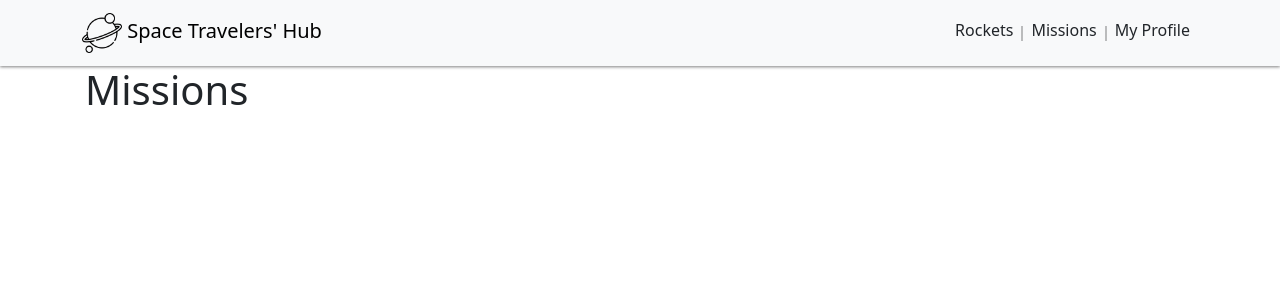
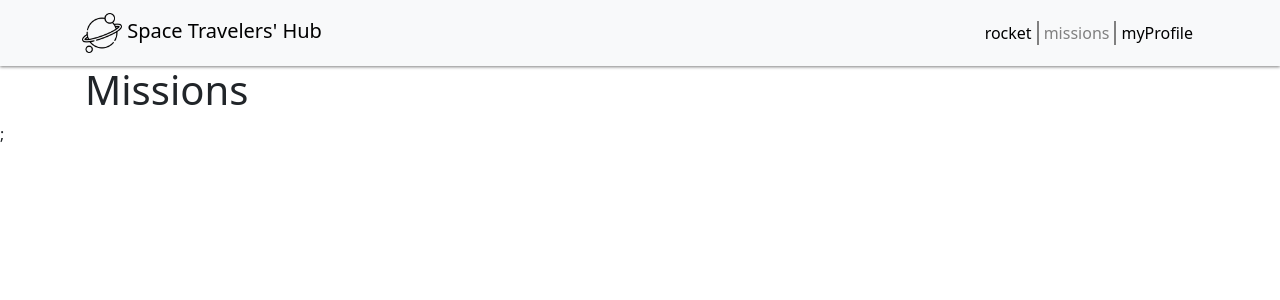
Before and after one commit to DilsherB/Space-Travelers-Hub, a React (Create React App) app: page /missions in a window 1280 px wide. Shown: the top 300 px of the page. Built offline with nearby package versions, Linux system fonts and the light colour scheme.

Commit message:
Add rockets fetching, Rocket reservation, reservation cancelation

```diff
--- a/package.json
+++ b/package.json
@@ -9,6 +9,7 @@
     "@testing-library/user-event": "^13.5.0",
     "axios": "^1.4.0",
     "bootstrap": "^5.3.0",
+    "prop-types": "^15.8.1",
     "react": "^18.2.0",
     "react-bootstrap": "^2.7.4",
     "react-dom": "^18.2.0",
--- a/src/App.jsx
+++ b/src/App.jsx
@@ -5,24 +5,34 @@ import {
   createRoutesFromElements,
   RouterProvider,
 } from "react-router-dom";
+import { Provider } from "react-redux";
 import Layout from "./routes/Layout";
 import Rockets from "./routes/Rockets";
 import Missions from "./components/Missions";
 import MyProfile from "./components/MyProfile";
 import "bootstrap/dist/css/bootstrap.min.css";
+import store from "./redux/store";
 
 const router = createBrowserRouter(
   createRoutesFromElements(
-    <Route path="/" element={<Layout />}>
+    <Route
+      path="/"
+      element={<Layout />}
+      errorElement={<div>Error Element</div>}
+      ErrorBoundary={<div>Error Boundaries</div>}
+    >
       <Route path="/" element={<Rockets />} />
-      <Route path="/rocket" element={<Rockets />} />
       <Route path="/missions" element={<Missions />} />
       <Route path="/myProfile" element={<MyProfile />} />
     </Route>
   )
 );
 function App() {
-  return <RouterProvider router={router} />;
+  return (
+    <Provider store={store}>
+      <RouterProvider router={router} />;
+    </Provider>
+  );
 }
 
 export default App;
--- a/src/components/NavBar.js
+++ b/src/components/NavBar.js
@@ -8,16 +8,16 @@ import logo from "../assets/planet.png";
 // Navbar component
 const NaviGationbar = () => {
   const menuItems = {
-    rocket: "Rockets",
-    missions: "Missions",
-    myProfile: "My Profile",
+    rocket: "rocket",
+    missions: "missions",
+    myProfile: "myProfile",
   };
   return (
     <Navbar
       collapseOnSelect
       expand="lg"
       className="bg-body-tertiary bg-primary"
-      style={{ boxShadow: '0 1px 3px grey' }}
+      style={{ boxShadow: "0 1px 3px grey" }}
     >
       <Container className="">
         <Navbar.Brand href="#home">
@@ -31,34 +31,36 @@ const NaviGationbar = () => {
               {Object.keys(menuItems).map((item, index) => (
                 <li key={item} className="list-group-item">
                   <NavLink
-                    to={`${item}`}
+                    to={menuItems[item] === "rocket" ? "/" : menuItems[item]}
                     className="text-decoration-none d-flex"
+                    style={({ isActive }) => {
+                      if (isActive) {
+                        return index === 1
+                          ? {
+                            borderRight: "2px solid grey",
+                            borderLeft: "2px solid grey",
+                            padding: "0 5px",
+                            color: "grey",
+                          }
+                          : {
+                            padding: "0 5px",
+                            color: "grey",
+                          };
+                      }
+                      return index === 1
+                        ? {
+                          borderRight: "2px solid grey",
+                          borderLeft: "2px solid grey",
+                          padding: "0 5px",
+                          color: "black",
+                        }
+                        : {
+                          padding: "0 5px",
+                          color: "black",
+                        };
+                    }}
                   >
-                    {index === 1 ? (
-                      <>
-                        <hr
-                          style={{
-                            width: 2,
-                            height: 15,
-                            border: "solid 1px black",
-                          }}
-                        />
-                        <Nav.Link href="#deets" className="text-dark">
-                          {menuItems[item]}
-                        </Nav.Link>
-                        <hr
-                          style={{
-                            width: 2,
-                            height: 15,
-                            border: "1px solid black",
-                          }}
-                        />
-                      </>
-                    ) : (
-                      <Nav.Link href="#deets" className="text-dark">
-                        {menuItems[item]}
-                      </Nav.Link>
-                    )}
+                    {menuItems[item]}
                   </NavLink>
                 </li>
               ))}
--- /dev/null
+++ b/src/components/Rocket.jsx
@@ -0,0 +1,54 @@
+import React from "react";
+import PropTypes from "prop-types";
+import { Badge, Button, Image } from "react-bootstrap";
+import { useDispatch } from "react-redux";
+import styles from "./styles/Rocket.module.css";
+import { actions } from "../redux/rockets/rocketsSlice";
+
+const Rocket = ({ rocket }) => {
+  const dispatch = useDispatch();
+  const reserve = (id) => {
+    dispatch(actions.reserve({ id }));
+  };
+
+  const cancel = (id) => {
+    dispatch(actions.cancel({ id }));
+  };
+
+  return (
+    <div className={`${styles["rocket-container"]} row mt-3`}>
+      <div className={`${styles["image-container"]}  col-12 col-md-4`}>
+        <Image className={styles.image} src={rocket.flickr_images} />
+      </div>
+      <div className="col col-12 col-md-8">
+        <h3 className={styles.title}>{rocket.name}</h3>
+        <p className={styles.description}>
+          {rocket.reserved ? <Badge bg="info">Reserved</Badge> : ""}
+          {rocket.description}
+        </p>
+        <Button
+          variant={!rocket.reserved ? "primary" : "outline-secondary"}
+          className={styles.button}
+          onClick={!rocket.reserved ? () => reserve(rocket.id) : () => cancel(rocket.id)}
+        >
+          {!rocket.reserved ? "Reserve Rocket" : "Cancel Reservation"}
+        </Button>
+      </div>
+    </div>
+  );
+};
+
+export default Rocket;
+Rocket.defaultProps = {
+  rocket: {},
+};
+Rocket.propTypes = {
+  rocket: PropTypes.shape({
+    id: PropTypes.number,
+    name: PropTypes.string,
+    type: PropTypes.string,
+    flickr_images: PropTypes.string,
+    reserved: PropTypes.bool,
+    description: PropTypes.string,
+  }),
+};
--- a/src/redux/rockets/rocketsSlice.js
+++ b/src/redux/rockets/rocketsSlice.js
@@ -1,11 +1,54 @@
 import { createSlice } from "@reduxjs/toolkit";
+import fetchData from "./thunks";
 
-const initialState = [];
+const initialState = {
+  rockets: [],
+  error: undefined,
+};
 
 const rocketsSlice = createSlice({
+  name: "rockets",
   initialState,
-  reducers: {},
-  extraReducers: {},
+  reducers: {
+    reserve: (state, { payload }) => {
+      const newData = state.rockets.map((rocket) => {
+        if (rocket.id === payload.id) {
+          return { ...rocket, reserved: true };
+        }
+        return rocket;
+      });
+
+      state.rockets = newData;
+    },
+    cancel: (state, { payload }) => {
+      const newData = state.rockets.map((rocket) => {
+        if (rocket.id === payload.id) {
+          return { ...rocket, reserved: false };
+        }
+        return rocket;
+      });
+
+      state.rockets = newData;
+    },
+
+  },
+  extraReducers: (builder) => {
+    builder.addCase(fetchData.fulfilled, (state, { payload }) => {
+      const data = payload.map((rocket) => ({
+        id: rocket.id,
+        name: rocket.rocket_name,
+        type: rocket.rocket_type,
+        flickr_images: rocket.flickr_images[0],
+        description: rocket.description,
+        reserved: false,
+      }));
+      state.rockets = data;
+    });
+
+    builder.addCase(fetchData.rejected, (state, { payload }) => {
+      state.error = payload;
+    });
+  },
 });
 
 export default rocketsSlice;
--- a/src/redux/rockets/thunks.js
+++ b/src/redux/rockets/thunks.js
@@ -0,0 +1,14 @@
+import { createAsyncThunk } from "@reduxjs/toolkit";
+import axios from "axios";
+
+export default createAsyncThunk(
+  "rockets/fetchData",
+  async (payload, thunkApi) => {
+    try {
+      const response = await axios.get("https://api.spacexdata.com/v3/rockets");
+      return response.data;
+    } catch (error) {
+      return thunkApi.rejectWithValue(error.message);
+    }
+  }
+);
--- a/src/redux/store.js
+++ b/src/redux/store.js
@@ -1,9 +1,11 @@
 import { configureStore } from "@reduxjs/toolkit";
 import missionReducer from "./missions/missionsSlice";
+import { reducer as rocketReducer } from "./rockets/rocketsSlice";
 
 const store = configureStore({
   reducer: {
     missions: missionReducer,
+    rockets: rocketReducer
   },
 });
 export default store;
--- a/src/routes/Rockets.jsx
+++ b/src/routes/Rockets.jsx
@@ -1,41 +1,21 @@
-import React from "react";
-import { Badge, Button, Image } from "react-bootstrap";
-import styles from "./styles/Rocket.module.css";
-
-const image = "https://www.channelstv.com/wp-content/uploads/2018/03/Buhari-Gates-4.jpg";
+import React, { useEffect } from "react";
+import { useDispatch, useSelector } from "react-redux";
+import fetchData from "../redux/rockets/thunks";
+import Rocket from "../components/Rocket";
 
 const Rockets = () => {
+  const dispatch = useDispatch();
+  const rockets = useSelector((state) => state.rockets.rockets);
+
+  useEffect(() => {
+    dispatch(fetchData());
+  }, [dispatch]);
+
   return (
     <div>
-      <div className={`${styles["rocket-container"]} row mt-3`}>
-        <div className={`${styles["image-container"]}  col-12 col-md-4`}>
-          <Image className={styles.image} src={image} />
-        </div>
-        <div className="col col-12 col-md-8">
-          <h3 className={styles.title}>Falcon 1</h3>
-          <p className={styles.description}>
-            Lorem ipsum dolor, sit amet consectetur adipisicing elit. Quo ab
-            quam culpa cupiditate a, nostrum magnam voluptas suscipit laudantium
-            officiis nam adipisci impedit voluptatem quisquam.
-          </p>
-          <Button variant="primary" className={styles.button}>Reserve Rocket</Button>
-        </div>
-      </div>
-      <div className={`${styles["rocket-container"]} row mt-3`}>
-        <div className={`${styles["image-container"]}  col-12 col-md-4`}>
-          <Image className={styles.image} src={image} />
-        </div>
-        <div className="col col-12 col-md-8">
-          <h3 className={styles.title}>Falcon 1</h3>
-          <p className={styles.description}>
-            <Badge bg="info">Reserved</Badge>
-            Lorem ipsum dolor, sit amet consectetur adipisicing elit. Quo ab
-            quam culpa cupiditate a, nostrum magnam voluptas suscipit laudantium
-            officiis nam adipisci impedit voluptatem quisquam.
-          </p>
-          <Button variant="outline-secondary" className={styles.button}>Cancel Reservation</Button>
-        </div>
-      </div>
+      {
+        rockets.map((rocket) => <Rocket rocket={rocket} key={rocket} />)
+      }
     </div>
   );
 };
```
Also changed, not shown: src/components/styles/Rocket.module.css (renamed from src/routes/styles/Rocket.module.css), 2 other files (tests, documents, lock files or other folders).
